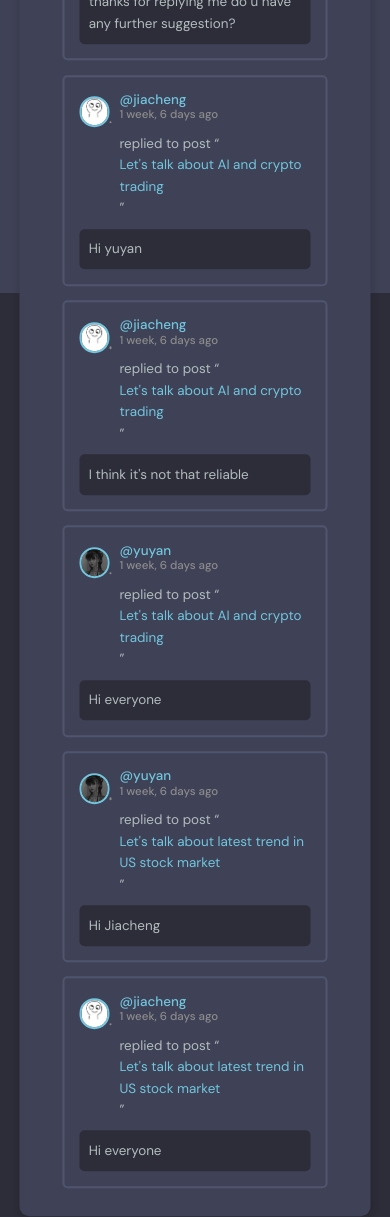
After one commit to jjz5463/DS440_CapStone_FinanceStop_Django_3.0, a Django app: page /activity/ in a window 390 px wide. The commit adds this page. Run offline with Django 4.2, Linux system fonts and the light colour scheme; data comes from the database, SQL or seed files in the repository.

Commit message:
mobile
mobile responsive

```diff
--- /dev/null
+++ b/base/templates/base/activity.html
@@ -0,0 +1,62 @@
+{% extends 'main.html' %}
+
+{% block content %}
+
+    <main class="layout">
+      <div class="container">
+        <div class="layout__box">
+          <div class="layout__boxHeader">
+            <div class="layout__boxTitle">
+              <a href="{% url 'chatroom' %}">
+                <svg version="1.1" xmlns="http://www.w3.org/2000/svg" width="32" height="32" viewBox="0 0 32 32">
+                  <title>arrow-left</title>
+                  <path
+                    d="M13.723 2.286l-13.723 13.714 13.719 13.714 1.616-1.611-10.96-10.96h27.625v-2.286h-27.625l10.965-10.965-1.616-1.607z"
+                  ></path>
+                </svg>
+              </a>
+              <h3>Recent Activities</h3>
+            </div>
+          </div>
+
+          <div class="activities-page layout__body">
+                {% for message in room_messages %}
+          <div class="activities__box">
+            <div class="activities__boxHeader roomListRoom__header">
+              <a href="{% url 'user-profile' message.user.id %}" class="roomListRoom__author">
+                <div class="avatar avatar--small">
+                  <img src="{{ message.user.avatar.url }}" />
+                </div>
+                <p>
+                  @{{ message.user.username }}<span>{{ message.created|timesince}} ago</span>
+                </p>
+              </a>
+
+              {% if request.user == message.user %}
+              <div class="roomListRoom__actions">
+                <a href="{% url 'delete-message' message.id %}">
+                  <svg version="1.1" xmlns="http://www.w3.org/2000/svg" width="32" height="32" viewBox="0 0 32 32">
+                    <title>remove</title>
+                    <path
+                      d="M27.314 6.019l-1.333-1.333-9.98 9.981-9.981-9.981-1.333 1.333 9.981 9.981-9.981 9.98 1.333 1.333 9.981-9.98 9.98 9.98 1.333-1.333-9.98-9.98 9.98-9.981z"
+                    ></path>
+                  </svg>
+                </a>
+              </div>
+              {%  endif %}
+            </div>
+            <div class="activities__boxContent">
+              <p>replied to post “<a href="{% url 'room' message.room.id %}">{{ message.room }}</a>”</p>
+              <div class="activities__boxRoomContent">
+                {{ message.body }}
+              </div>
+            </div>
+          </div>
+    {% endfor %}
+
+          </div>
+        </div>
+      </div>
+    </main>
+
+{% endblock content %}
--- a/base/templates/base/topic_component.html
+++ b/base/templates/base/topic_component.html
@@ -14,13 +14,13 @@
             {% endfor %}
 
           </ul>
-          <!--<a class="btn btn--link" href="topics.html">
+          <a class="btn btn--link" href="{% url 'topics' %}">
             More
             <svg version="1.1" xmlns="http://www.w3.org/2000/svg" width="32" height="32" viewBox="0 0 32 32">
               <title>chevron-down</title>
               <path d="M16 21l-13-13h-3l16 16 16-16h-3l-13 13z"></path>
             </svg>
-          </a>-->
+          </a>
 </div>
 
         <!--<div>
--- a/base/urls.py
+++ b/base/urls.py
@@ -26,4 +26,7 @@ urlpatterns = [
     path('delete-room/<str:pk>', views.deleteRoom, name="delete-room"),
     path('delete-message/<str:pk>', views.deleteMessage, name="delete-message"),
     path('update-user/', views.updateUser, name="update-user"),
+
+    path('topics/', views.topicsPage, name="topics"),
+    path('activity/', views.activityPage, name="activity"),
 ]
--- a/base/views.py
+++ b/base/views.py
@@ -42,7 +42,7 @@ def chatroomHome(request):
         Q(description__icontains=q)
     )
 
-    topics = Topic.objects.all()
+    topics = Topic.objects.all()[0:5]
     room_count = rooms.count()
 
     room_messages = Message.objects.filter(Q(room__topic__name__icontains=q))
@@ -202,6 +202,15 @@ def news(request):
     mylist = zip(news, desc, link, img)
 
     return render(request, 'base/news.html', context={"mylist":mylist})
+
+def topicsPage(request):
+    q = request.GET.get('q') if request.GET.get('q') != None else ''
+    topics = Topic.objects.filter(name__icontains=q)
+    return render(request, 'base/topics.html', {'topics': topics})
+
+def activityPage(request):
+    room_messages = Message.objects.all()
+    return render(request, 'base/activity.html', {'room_messages': room_messages})
 
 from plotly.offline import plot
 import plotly.graph_objects as go
```
Also changed, not shown: base/templates/base/chatroomMain.html (+4 -4 lines), base/templates/base/login_register.html (+7 -0 lines), base/templates/base/topics.html (added, +50 -0 lines).
